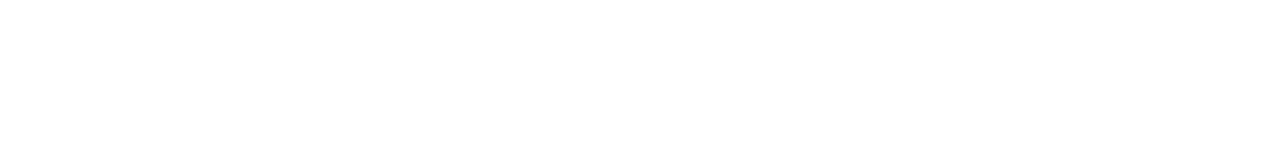
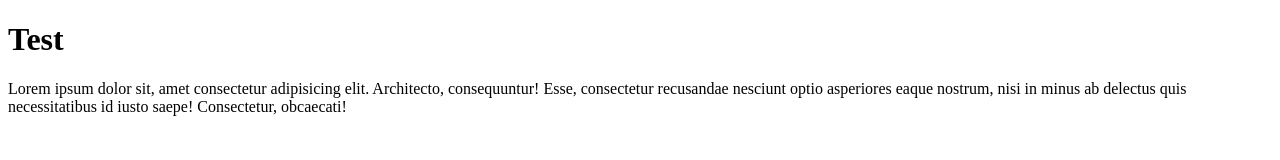
Before and after one commit to U711nutthapon711U/test, a plain HTML site: page index.html in a window 1280 px wide. Drawn offline with Linux system fonts and the light colour scheme.

Commit message:
first commit

```diff
--- a/index.html
+++ b/index.html
@@ -7,5 +7,7 @@
     <title>Document</title>
 </head>
 <body>
+    <h1>Test</h1>
+    <p>Lorem ipsum dolor sit, amet consectetur adipisicing elit. Architecto, consequuntur! Esse, consectetur recusandae nesciunt optio asperiores eaque nostrum, nisi in minus ab delectus quis necessitatibus id iusto saepe! Consectetur, obcaecati!</p>
 </body>
 </html>
```
